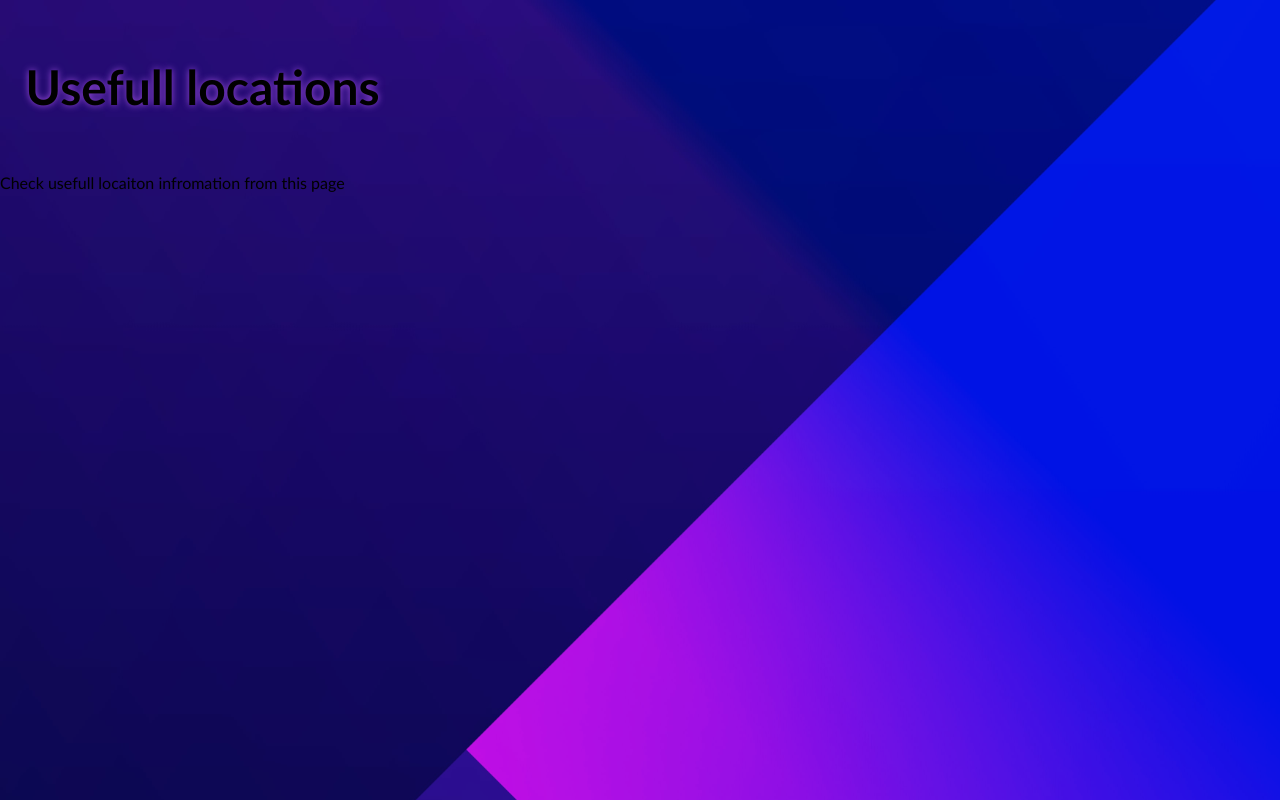
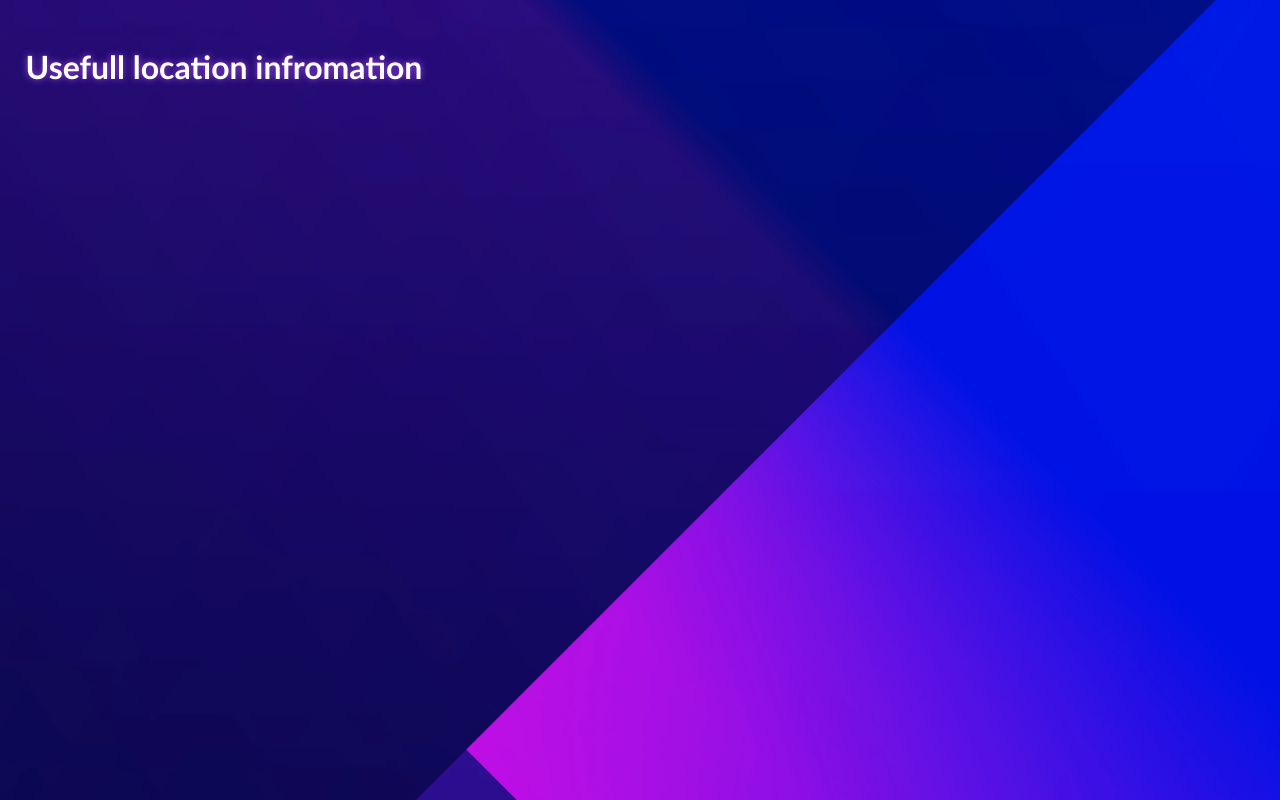
Before and after one commit to wihtoritorkkeli/birthday_app, a React (Create React App) app: page /location in a window 1280 px wide. Built offline with nearby package versions, Linux system fonts and the light colour scheme.

Commit message:
säätöä

```diff
--- a/package.json
+++ b/package.json
@@ -3,6 +3,11 @@
   "version": "0.1.0",
   "private": true,
   "dependencies": {
+    "@fortawesome/fontawesome-svg-core": "^6.1.1",
+    "@fortawesome/free-brands-svg-icons": "^6.1.1",
+    "@fortawesome/free-regular-svg-icons": "^6.1.1",
+    "@fortawesome/free-solid-svg-icons": "^6.1.1",
+    "@fortawesome/react-fontawesome": "^0.2.0",
     "@testing-library/jest-dom": "^5.16.4",
     "@testing-library/react": "^13.3.0",
     "@testing-library/user-event": "^13.5.0",
--- a/public/index.html
+++ b/public/index.html
@@ -8,6 +8,7 @@
     <link rel="manifest" href="/site.webmanifest">
     <meta name="viewport" content="width=device-width, initial-scale=1" />
     <meta name="theme-color" content="#000000" />
+    <script src="https://kit.fontawesome.com/a6fa565d45.js" crossorigin="anonymous"></script>
     <meta
       name="description"
       content="This app is a test..."
--- a/src/App.css
+++ b/src/App.css
@@ -15,7 +15,11 @@
   text-shadow: 0px 0px 7px #9D4EDD;
   font-size: 3em;
   padding: 2%;
+  color: white;
+}
 
+.locationH1{
+  font-size: 2em;
 }
 
 html{
--- a/src/pages/Location.js
+++ b/src/pages/Location.js
@@ -1,13 +1,10 @@
 import React from "react";
+import FontAwesomeIcon from '@fortawesome/react-fontawesome';
 
 function Location(){
     return(
         <div className="margin-zero">
-            <div className="locationBanner">
-                <h1>Usefull locations</h1>
-                <p className="valueProp">Check usefull locaiton infromation from this page</p>
-            </div>
-
+            <h1 className="locationH1">Usefull location infromation</h1>
         </div>
     );
 }
```
Also changed, not shown: 1 other file (tests, documents, lock files or other folders).
